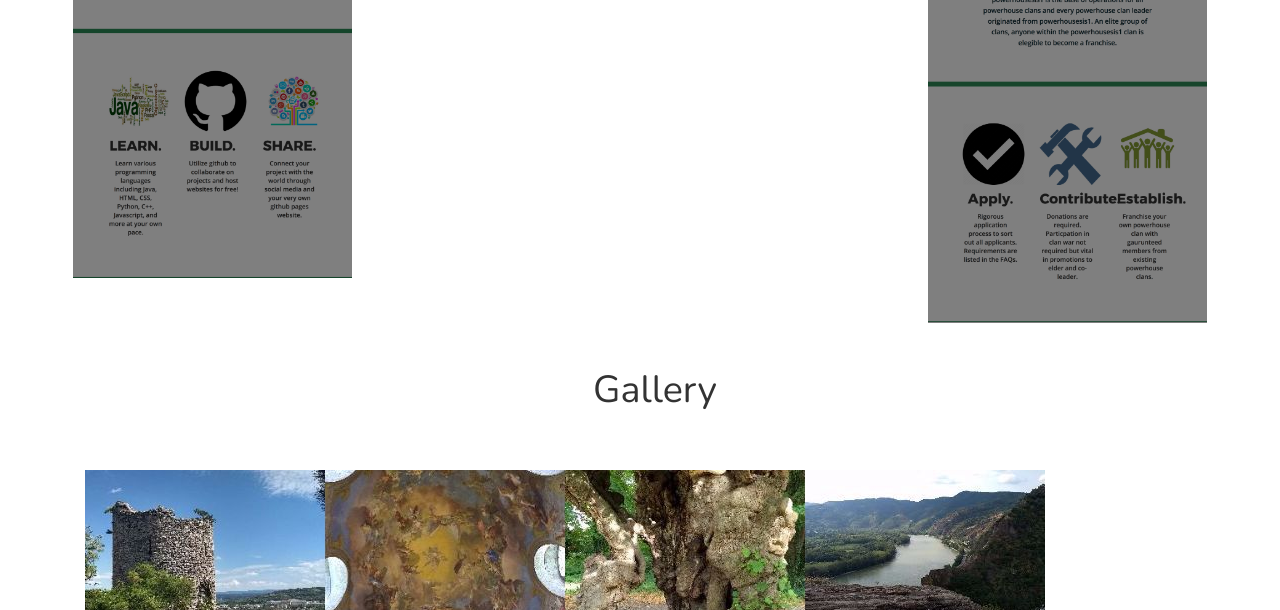
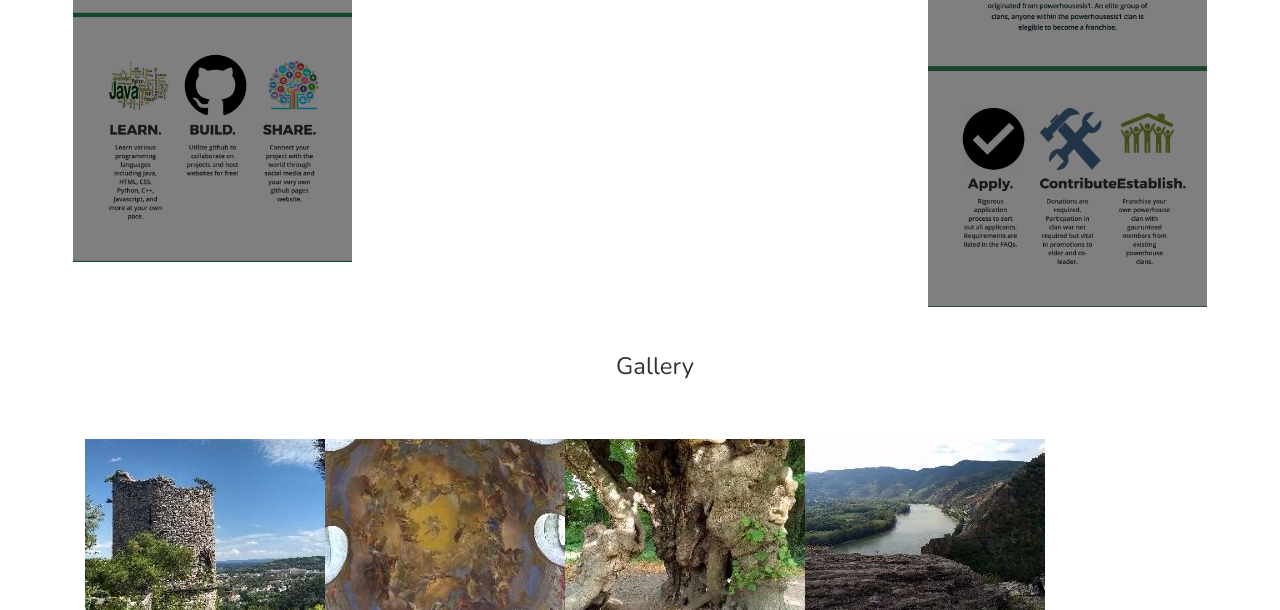
Before and after one commit to refcell/ab1, a plain HTML site: page index.html in a window 1280 px wide. Shown: the part 4070-4680 px from the top of the page. Drawn offline with nearby package versions, Linux system fonts and the light colour scheme; files whose address does not match are found by name.

Commit message:
Update style.css

```diff
--- a/css/style.css
+++ b/css/style.css
@@ -35,7 +35,7 @@ input[type="button"],input[type="submit"] {
 }
 .gallery h4{
 	text-align: center;
-	font-size: 2.7em;
+	font-size: 1.7em;
 }
 #collage {
 	max-width: 100%;
@@ -817,7 +817,7 @@ li.aitsaitsresumewthreeli-1 {
 /*-- Portfolio-starts-here --*/
 .portfolio h4 {
 	text-align: center;
-	font-size: 2.7em;
+	font-size: 1.7em;
 }
 .filtr-item {
    padding: 0 3px !important;
```
